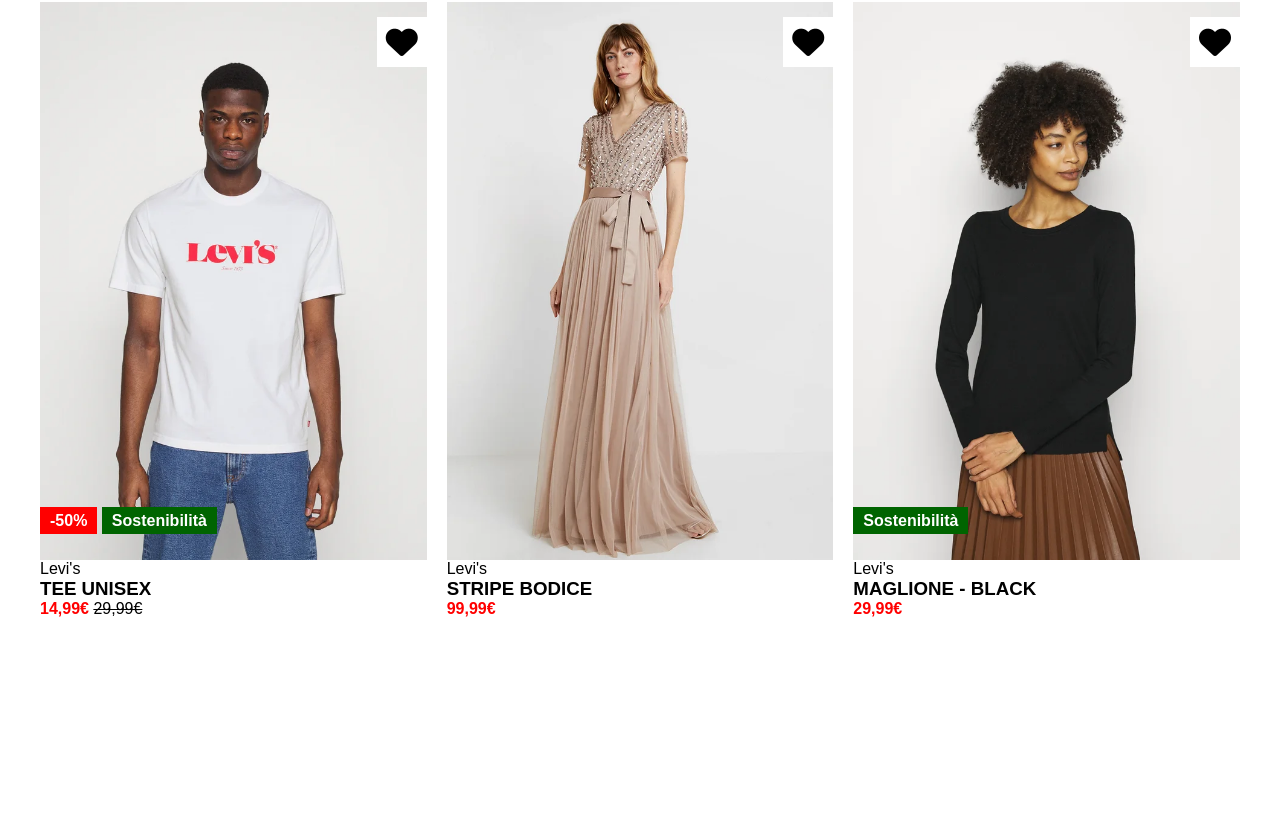
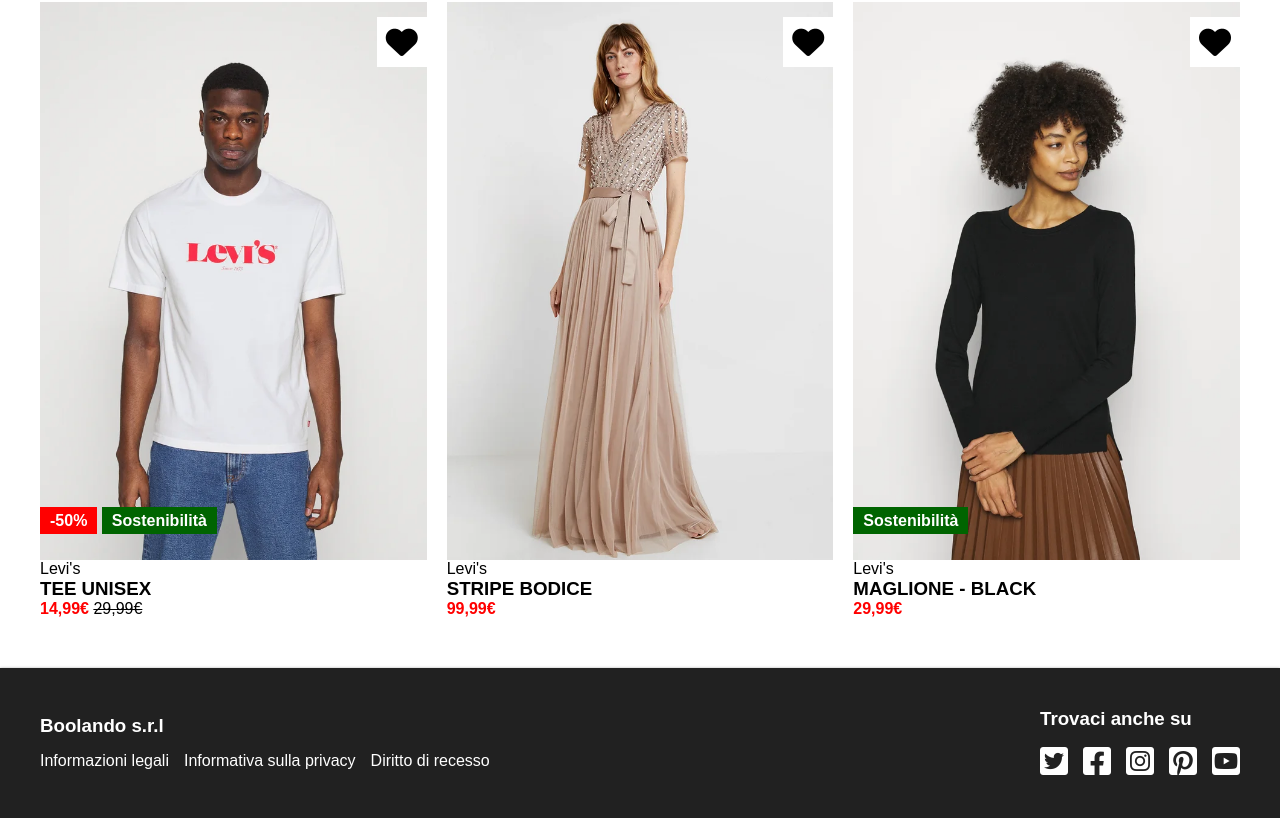
Before and after one commit to matteodilorenzo21/html-css-boolando, a plain HTML site: page index.html in a window 1280 px wide. Shown: the part 765-1583 px from the top of the page. Before the commit the page ends 1393 px from the top, so only its background shows below. Drawn offline with Linux system fonts and the light colour scheme.

Commit message:
Footer added

```diff
--- a/css/style.css
+++ b/css/style.css
@@ -57,7 +57,7 @@ header {
     margin: 0 auto;
 }
 
-.navbar ul {
+ul {
     list-style-type: none;
     display: flex;
     align-items: center;
@@ -145,3 +145,25 @@ header {
     font-weight: bold;
     color: #ff0000;
 }
+
+/* FOOTER */
+footer {
+    color: #fff;
+    background-color: #212121;
+    height: 150px;
+    padding: 10px;
+    box-shadow: 0 1px 3px #555;
+    width: 100%;
+    margin-top: 40px;
+}
+
+.footer-navbar {
+    height: 100%;
+    display: flex;
+    justify-content: space-between;
+    align-items: center;
+}
+
+.footer-text {
+    margin-bottom: 15px;
+}
--- a/index.html
+++ b/index.html
@@ -181,5 +181,27 @@
             </div>
         </div>
     </main>
+    <footer>
+        <div class="footer-navbar container">
+            <div class="footer-info">
+                <h3 class="footer-text">Boolando s.r.l</h3>
+                <ul>
+                    <li><a href="#">Informazioni legali</a></li>
+                    <li><a href="#">Informativa sulla privacy</a></li>
+                    <li><a href="#">Diritto di recesso</a></li>
+                </ul>
+            </div>
+            <div class="footer-social">
+                <h3 class="footer-text">Trovaci anche su</h3>
+                <ul>
+                    <li><a href="#"><i class="fa-brands fa-square-twitter fa-2x" style="color: #ffffff;"></i></a></li>
+                    <li><a href="#"><i class="fa-brands fa-square-facebook fa-2x" style="color: #ffffff;"></i></a></li>
+                    <li><a href="#"><i class="fa-brands fa-square-instagram fa-2x" style="color: #ffffff;"></i></a></li>
+                    <li><a href="#"><i class="fa-brands fa-square-pinterest fa-2x" style="color: #ffffff;"></i></a></li>
+                    <li><a href="#"><i class="fa-brands fa-square-youtube fa-2x" style="color: #ffffff;"></i></a></li>
+                </ul
+            </div>
+        </div>
+    </footer>
 </body>
 </html>
```
